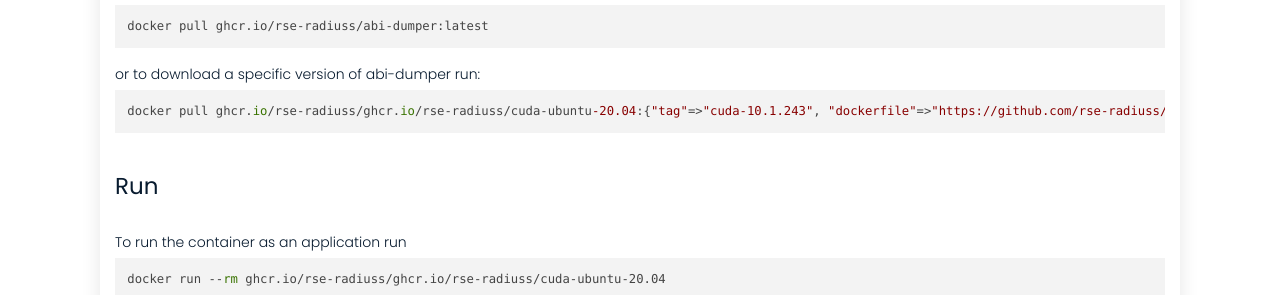
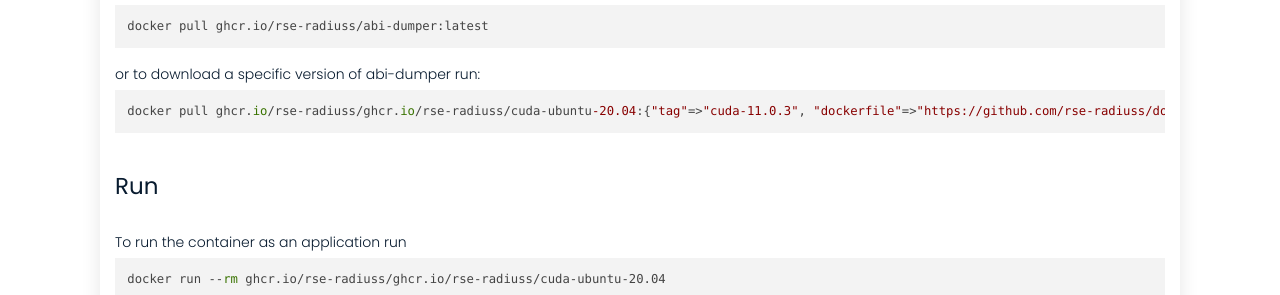
Before and after one commit to rse-ops/docker-images, a Jekyll site: the page built from _library/ghcr.io-rse-radiuss-cuda-ubuntu-20.04.md, in a window 1280 px wide and 1002 px high. Shown: the part 520-815 px from the top of the window. Built offline with Jekyll 4.4.1, drawn with Linux system fonts in a browser that asks for light colours; nearby versions of some CDN libraries.

Commit message:
Automated push to update library 2021-10-10

```diff
--- a/_library/ghcr.io-rse-radiuss-cuda-ubuntu-20.04.md
+++ b/_library/ghcr.io-rse-radiuss-cuda-ubuntu-20.04.md
@@ -1,14 +1,11 @@
 ---
 layout: container
 name: ghcr.io/rse-radiuss/cuda-ubuntu-20.04
-updated_at: 2021-10-09 03:39:48.031120
+updated_at: 2021-10-10 03:26:11.043088
 
 
 container_url: https://github.com/orgs/rse-radiuss/packages/container/package/cuda-ubuntu-20.04
 versions:
- - tag: cuda-10.1.243
-   dockerfile: https://github.com/rse-radiuss/docker-images/blob/main/ubuntu/cuda/Dockerfile
-   manifest: https://crane.ggcr.dev/manifest/ghcr.io/rse-radiuss/cuda-ubuntu-20.04:cuda-10.1.243
  - tag: cuda-11.0.3
    dockerfile: https://github.com/rse-radiuss/docker-images/blob/main/ubuntu/cuda/Dockerfile
    manifest: https://crane.ggcr.dev/manifest/ghcr.io/rse-radiuss/cuda-ubuntu-20.04:cuda-11.0.3
```
Also changed, not shown: other parts of _library/ghcr.io-rse-radiuss-cuda-ubuntu-20.04.md (+3 -0 lines).
